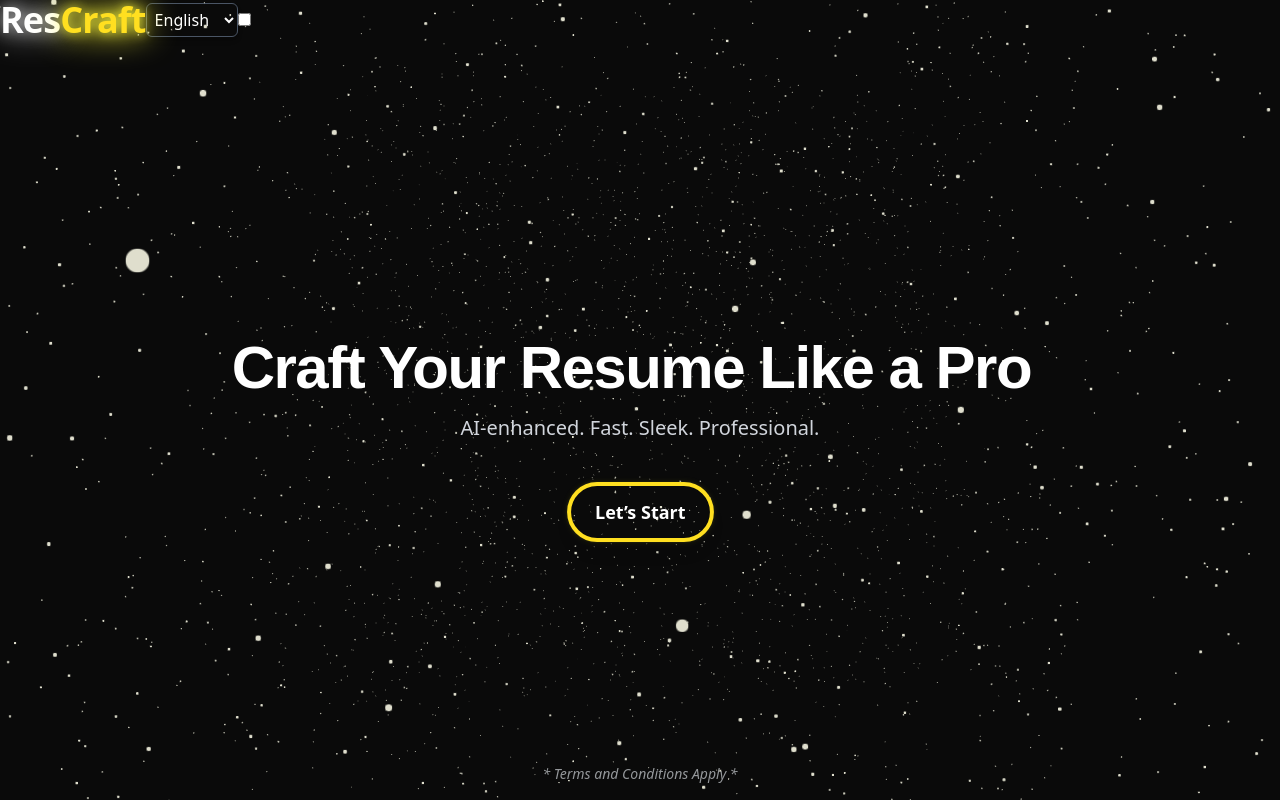
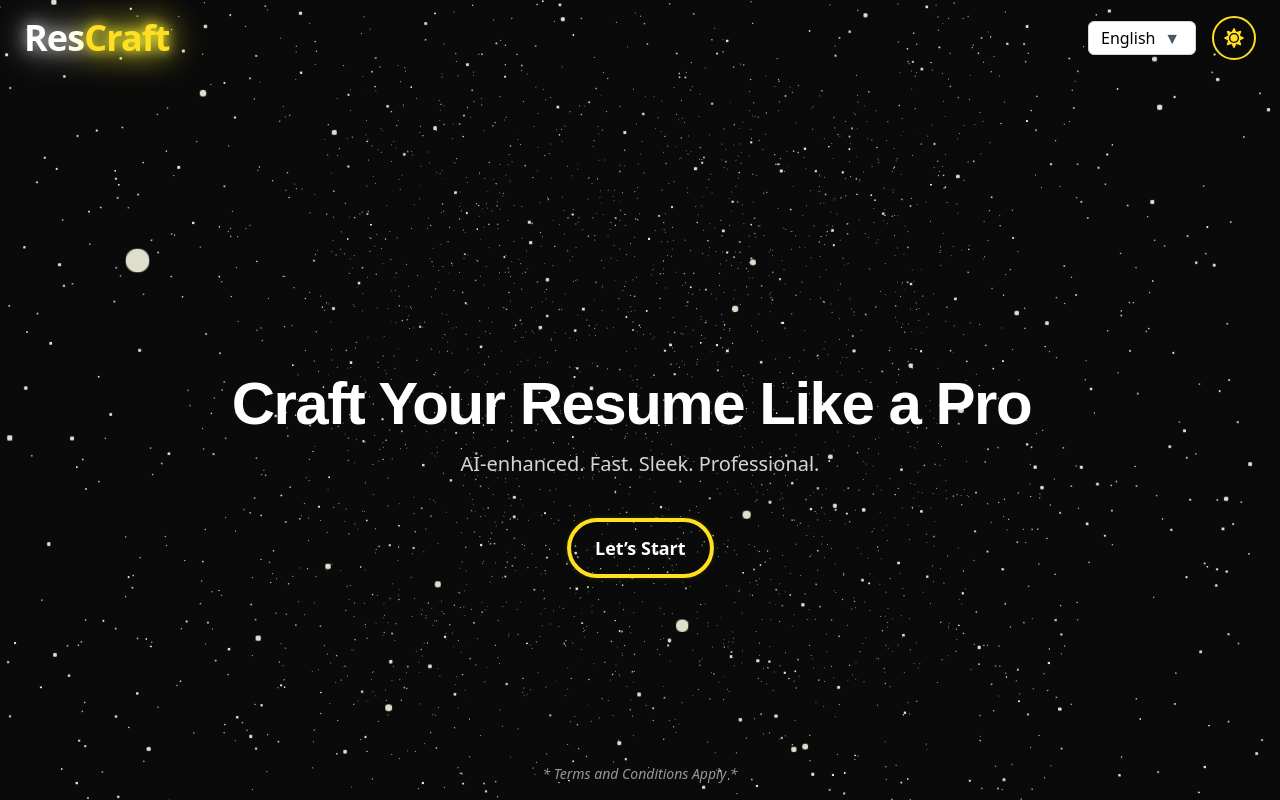
Before and after one commit to AbasThomas/main-resume-builder, a React (Vite) app: page / in a window 1280 px wide. Built offline with nearby package versions, Linux system fonts and the light colour scheme.

Commit message:
dark mode added

```diff
--- a/package.json
+++ b/package.json
@@ -17,6 +17,7 @@
     "@react-three/postprocessing": "^3.0.4",
     "@tailwindcss/vite": "^4.1.7",
     "@types/three": "^0.176.0",
+    "font-awesome": "^4.7.0",
     "framer-motion": "^12.12.1",
     "gsap": "^3.13.0",
     "html2pdf.js": "^0.10.3",
--- a/src/components/Navbar.jsx
+++ b/src/components/Navbar.jsx
@@ -1,43 +1,71 @@
-import React from 'react'
+import React, { useEffect, useState } from 'react';
+import { FaSun, FaMoon } from 'react-icons/fa';
 
 const Navbar = () => {
+  const [darkMode, setDarkMode] = useState(true);
+
+  useEffect(() => {
+    if (darkMode) {
+      document.documentElement.classList.add('dark');
+    } else {
+      document.documentElement.classList.remove('dark');
+    }
+  }, [darkMode]);
+
   return (
-    <div>
-    <div className=' flex items-center '>
+    <div className="w-full px-6 py-4 flex items-center justify-between h-min">
+      {/* Logo */}
       <div>
         <h1 className="text-4xl font-extrabold tracking-tight">
           <span
-            className='text-white '
-              style={{filter: 'drop-shadow(0 0 8px #ffffffaa) drop-shadow(0 0 16px #ffffff88)', }}
-            >Res</span>
+            className="text-white"
+            style={{
+              filter: 'drop-shadow(0 0 8px #ffffffaa) drop-shadow(0 0 16px #ffffff88)',
+            }}
+          >
+            Res
+          </span>
           <span
-            className='text-yellow-300'
-       style={{filter: 'drop-shadow(0 0 6px #fffb3b) drop-shadow(0 0 16px #fffb3b)',}}>Craft</span></h1>
+            className="text-yellow-300"
+            style={{
+              filter: 'drop-shadow(0 0 6px #fffb3b) drop-shadow(0 0 16px #fffb3b)',
+            }}
+          >
+            Craft
+          </span>
+        </h1>
       </div>
-        <div className='itmes-center justify-center '>
+
+  <div className="flex items-center gap-4">
+      {/* Language Dropdown */}
+      <div className="relative">
         <select
           name="language"
-              className="bg-transparent border border-gray-600 text-white px-1 flex items-center py-1 rounded-md focus:outline-none focus:ring-2 focus:ring-yellow-300 shadow-md"
+          className="bg-white dark:bg-gray-800 border border-gray-300 dark:border-gray-600 text-black dark:text-white px-3 py-1 pr-8 rounded-md focus:outline-none focus:ring-2 focus:ring-yellow-300 shadow-md appearance-none"
           defaultValue="en"
         >
-              <option value="en" className="text-black">English</option>
-              <option value="fr" className="text-black">Français</option>
-              <option value="es" className="text-black">Español</option>
-              <option value="de" className="text-black">Deutsch</option>
-              <option value="zh" className="text-black">中文</option>
+          <option value="en">English</option>
+          <option value="fr">Français</option>
+          <option value="es">Español</option>
+          <option value="de">Deutsch</option>
+          <option value="zh">中文</option>
         </select>
+        <div className="pointer-events-none absolute inset-y-0 right-2 flex items-center px-2 text-gray-600 dark:text-gray-400">
+          ▼
+        </div>
       </div>
 
-        <div className="dark-mode-toggle">
-          <label className="switch">
-            <input type="checkbox" />
-            <span className="slider"></span>
-          </label>
-
+      {/* Dark Mode Toggle with Icon */}
+      <button
+        onClick={() => setDarkMode(!darkMode)}
+        className="w-11 h-11 flex items-center justify-center rounded-full border-2 border-yellow-300 text-yellow-300 hover:bg-yellow-300 hover:text-black transition duration-300"
+        aria-label="Toggle dark mode"
+      >
+        {darkMode ? <FaSun size={20} /> : <FaMoon size={20} />}
+      </button>
     </div>
     </div>
-    </div>
-  )
-}
+  );
+};
 
-export default Navbar
+export default Navbar;
```
Also changed, not shown: 1 other file (tests, documents, lock files or other folders). Lines whose indentation alone changed are shown as unchanged.
